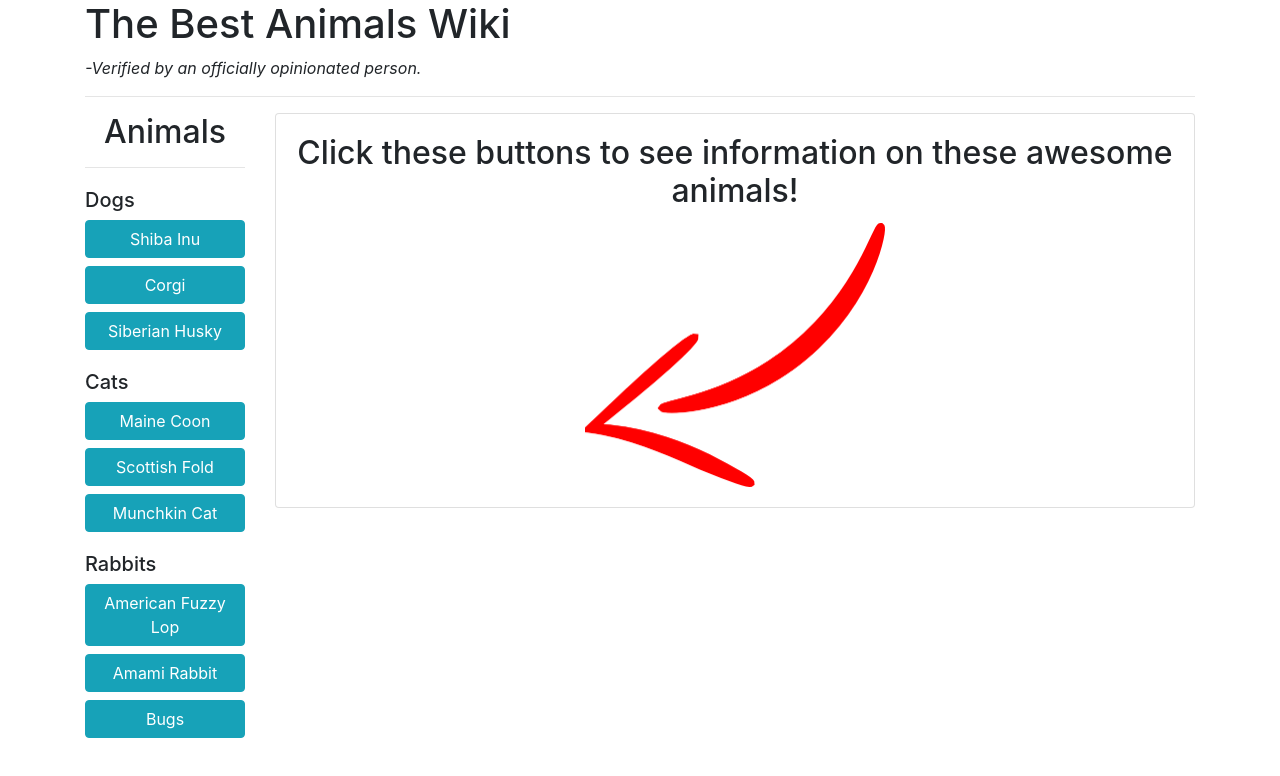
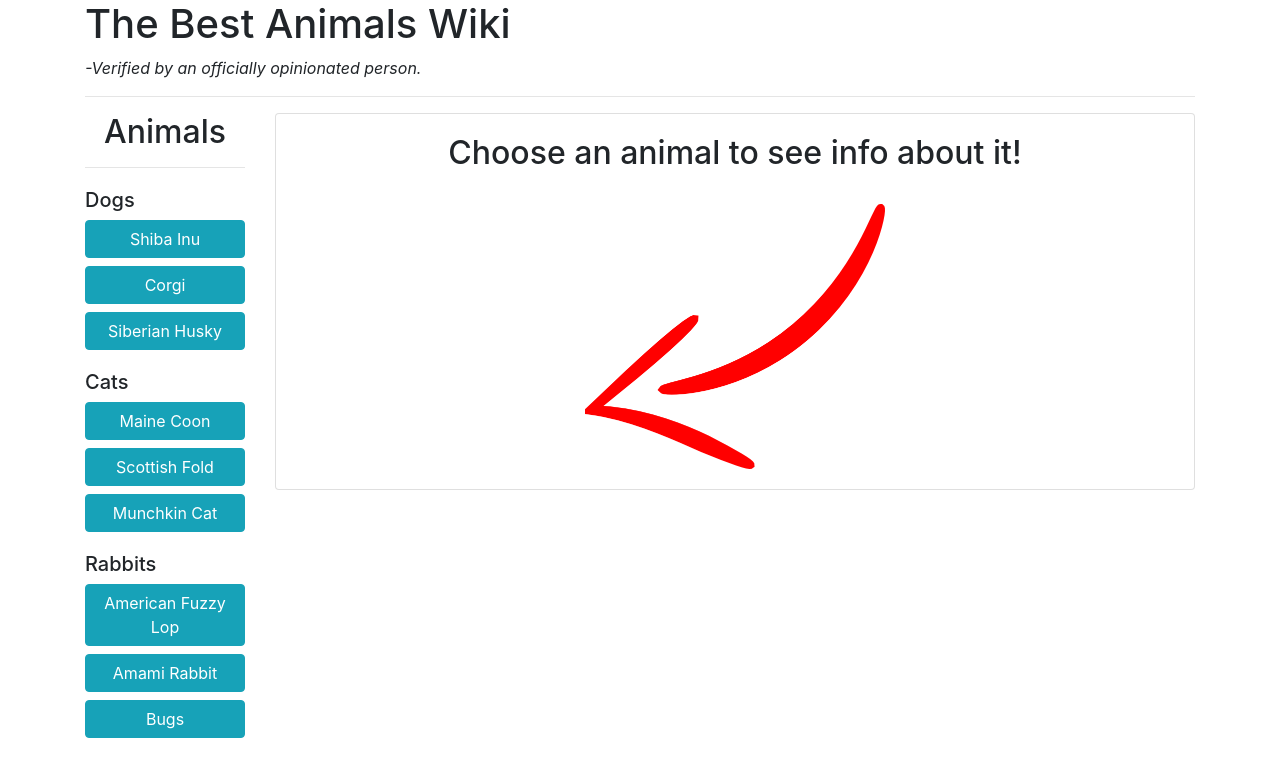
Before and after one commit to Patrick-Dolan/animal-wiki, a plain HTML site: page index.html in a window 1280 px wide. Drawn offline with Linux system fonts and the light colour scheme.

Commit message:
small style changed to fix typos and classes

```diff
--- a/css/styles.css
+++ b/css/styles.css
@@ -1,10 +1,11 @@
-.animalcard img {
+.animal-card img {
   width: 300px;
   float: right;
   margin: 1em;
 }
 #splash-img {
   width: 300px;
+  margin-top: 2em;
   margin-left: auto;
   margin-right: auto;
   display: block;
--- a/index.html
+++ b/index.html
@@ -33,7 +33,7 @@
       <div class="col-md-10">
         <div class="card" id="splash-card">
           <div class="card-body">
-            <h2 class="card-title">Click these buttons to see information on these awesome animals!</h2>
+            <h2 class="card-title">Choose an animal to see info about it!</h2>
             <img id="splash-img" src="img/red-arrow.png" alt="A picture of a red arrow pointing down and to the left.">
           </div>
         </div>
```
